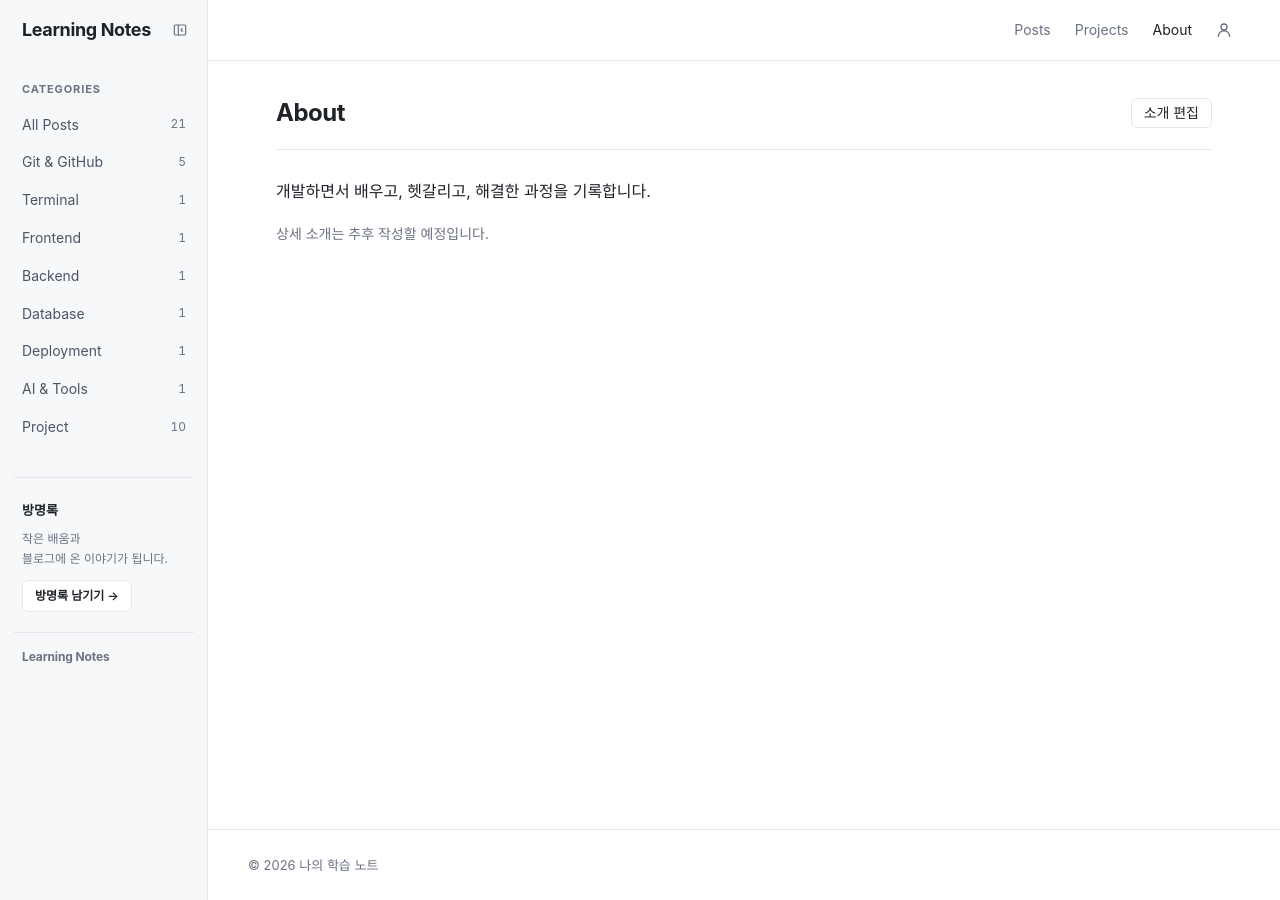
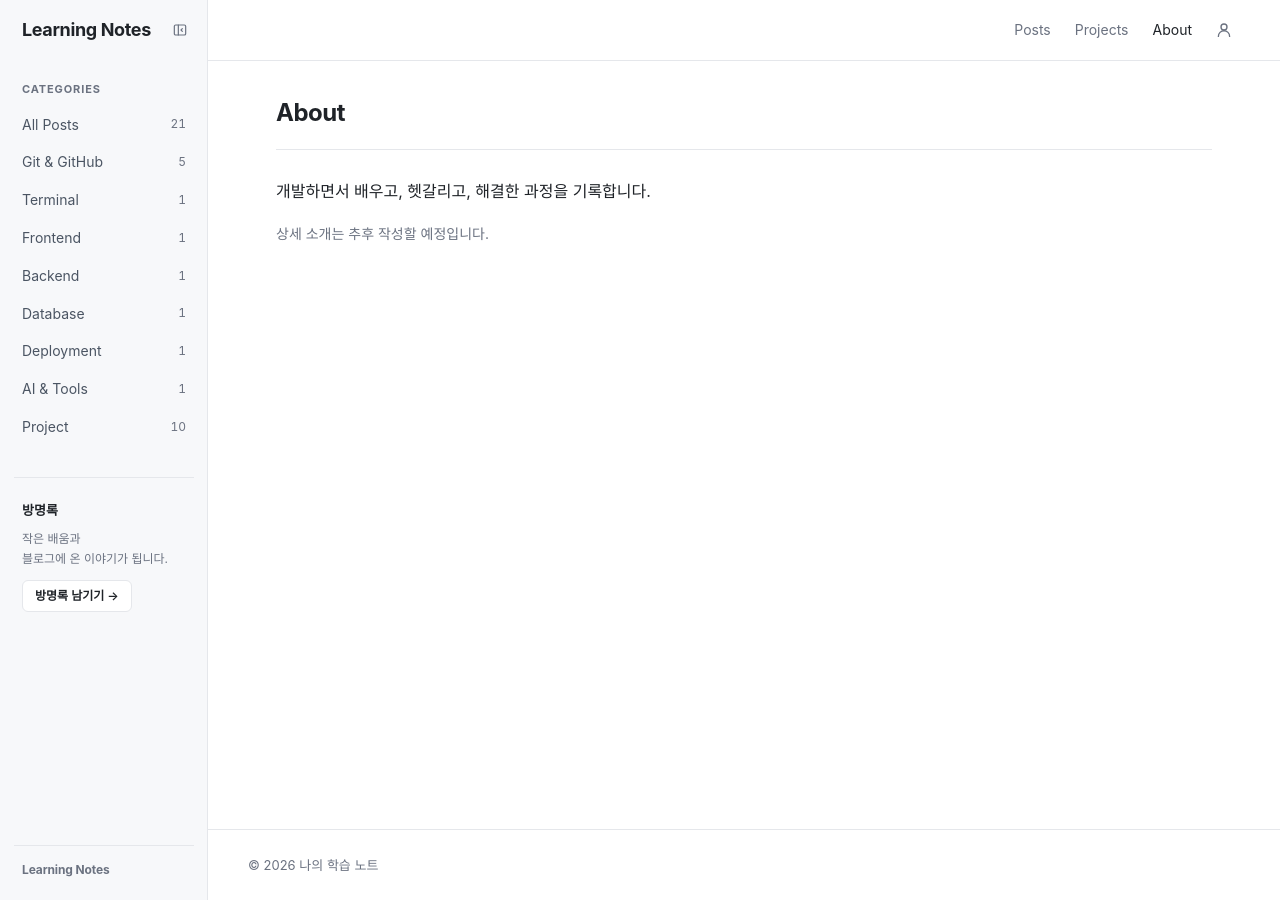
Before and after one commit to eunjung01230/my-blog, a Jekyll site: the page built from about.md, in a window 1280 px wide. Built offline with Jekyll 4.4.1, drawn with Linux system fonts in a browser that asks for light colours.

Commit message:
feat: pin sidebar footer to the bottom and drop about edit button
Co-Authored-By: Claude Opus 5.5 (1M context) <noreply@anthropic.com>

```diff
--- a/about.md
+++ b/about.md
@@ -6,18 +6,9 @@ permalink: /about/
 
 <div class="page-center">
 
-{%- comment -%}
-  소개 편집: 이 페이지의 원본 파일(page.path = about.md)을 GitHub 편집 화면으로 연다.
-{%- endcomment -%}
-<section class="page-head page-head-with-action">
+<section class="page-head">
 
-  <div class="page-head-text">
-    <h1 class="page-title">About</h1>
-  </div>
-
-  <a class="page-action"
-     href="https://github.com/{{ site.write.repo }}/edit/{{ site.write.branch | default: 'main' }}/{{ page.path }}"
-     target="_blank" rel="noopener">소개 편집</a>
+  <h1 class="page-title">About</h1>
 
 </section>
 
--- a/assets/css/custom.css
+++ b/assets/css/custom.css
@@ -375,11 +375,14 @@ h1, h2, h3, h4 {
   transition: width 0.18s ease, visibility 0s linear 0s;
 }
 
+/* 세로 flex: 하단 브랜드(.sidebar-foot)를 사이드바 맨 아래에 붙인다. */
 .sidebar-inner {
   width: var(--sidebar-width);
   height: 100%;
   overflow-y: auto;
-  padding: 0 14px 32px;
+  padding: 0 14px;
+  display: flex;
+  flex-direction: column;
 }
 
 .sidebar-top {
@@ -514,9 +517,18 @@ h1, h2, h3, h4 {
   color: var(--muted);
 }
 
+/* 사이드바 하단 브랜드. 내용이 짧으면 맨 아래(margin-top: auto), 길어서 사이드바를
+   스크롤할 때도 하단에 고정(sticky)된다. 사이드바 안에 있으므로 카테고리가 열려 있을 때만 보인다. */
+.guestbook {
+  margin-bottom: 20px;
+}
+
 .sidebar-foot {
-  margin: 20px 0 0;
-  padding: 14px 8px 0;
+  position: sticky;
+  bottom: 0;
+  margin: auto 0 0;
+  padding: 14px 8px 20px;
+  background: var(--surface-soft);
   border-top: 1px solid var(--border);
 
   font-size: 12px;
@@ -1711,6 +1723,11 @@ h1, h2, h3, h4 {
     width: 100%;
   }
 
+  /* drawer 배경(흰색)에 맞춘다 */
+  .sidebar-foot {
+    background: var(--bg);
+  }
+
   .sidebar-open .sidebar {
     transform: none;
     visibility: visible;
```
